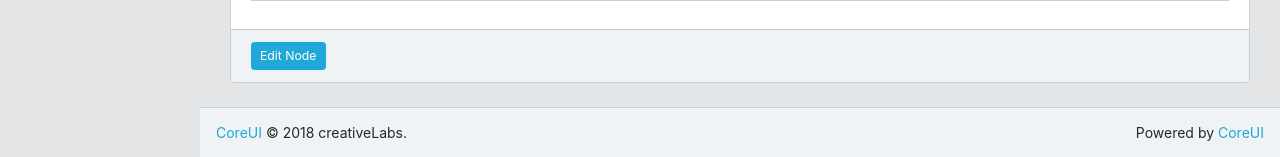
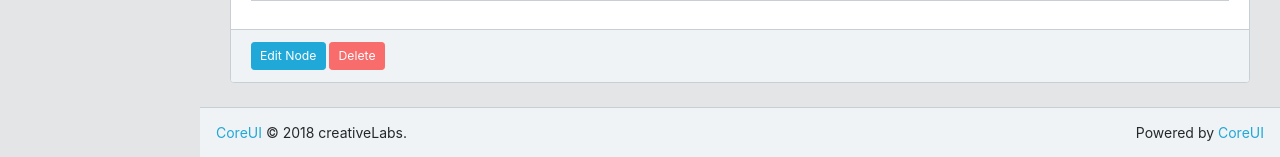
Before and after one commit to yone2ks/neteye, a Python web app: template neteye/node/templates/node/show.html in a window 1280 px wide. Shown: the part 882-1039 px from the top of the page. Run offline with Jinja, Linux system fonts and the light colour scheme; the template is opened without the code that fills it: most values are stand-ins (such as "Sample title", 1, 10 or a date in 2020); some libraries are stand-ins or nearby versions.

Commit message:
add delete button in show.html for better ui

```diff
--- a/neteye/node/templates/node/show.html
+++ b/neteye/node/templates/node/show.html
@@ -125,4 +125,9 @@
 
 {% block card_footer %}
 <button class="btn btn-sm btn-primary" type="button" onclick="location.href='{{ url_for('node.edit', id=node.id) }}'">Edit Node</button>
+<div class="btn-group mr-2">
+    <form action="/node/{{node.id}}/delete" method="post">
+        <button class="btn btn-sm btn-danger" type="submit" onclick="return confirm('Are you sure?');">Delete</button>
+    </form>
+</div>
 {% endblock card_footer %}
```
